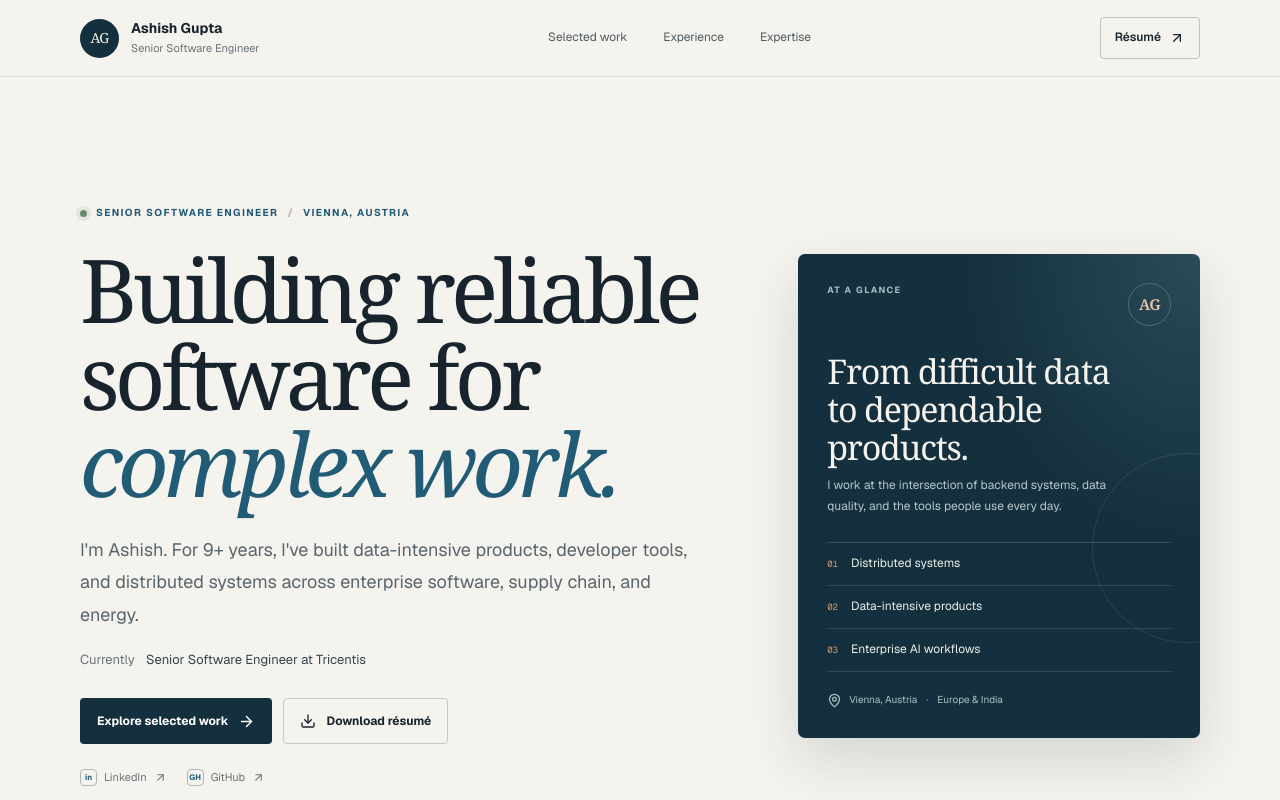
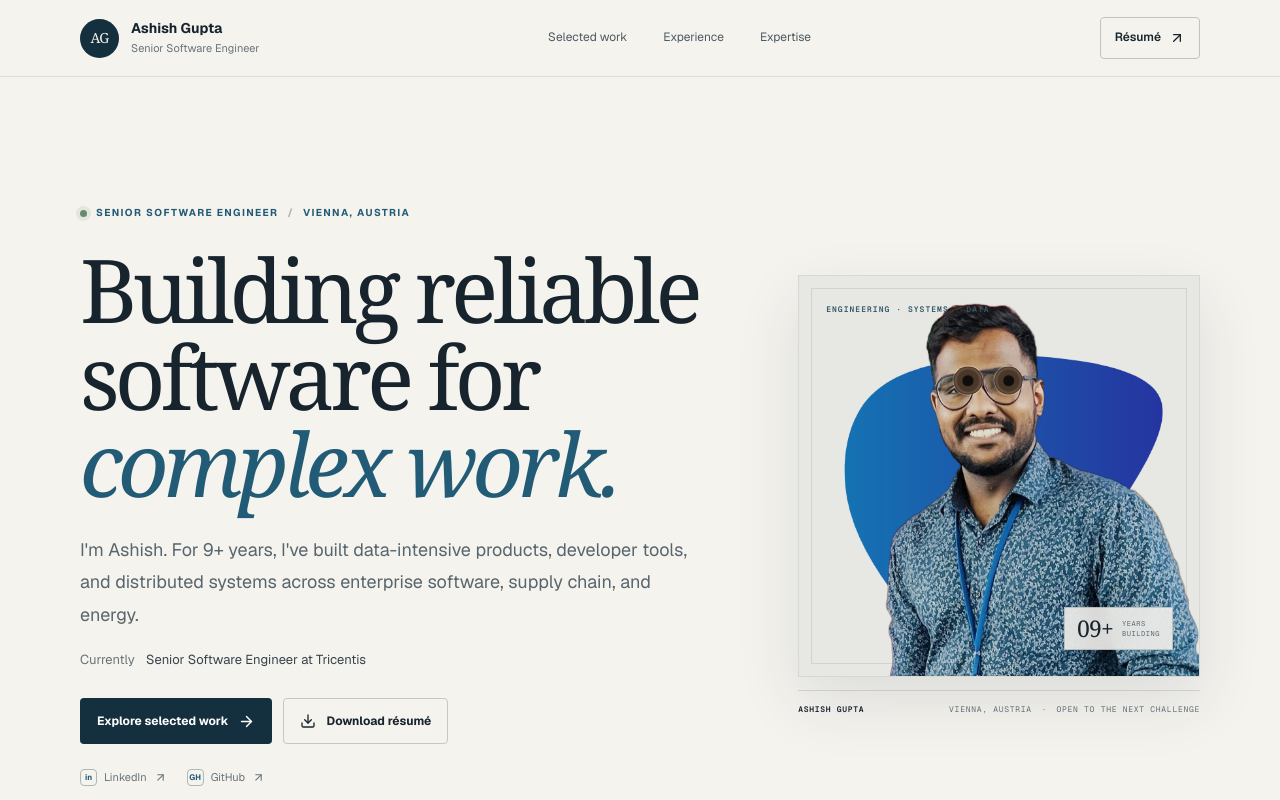
Before and after one commit to ashishgupta95/ashishgupta95.github.io, a Next.js app: page / in a window 1280 px wide. Shown: the top 800 px of the page. Built offline with nearby package versions, Linux system fonts and the light colour scheme.

Commit message:
feat: add portrait with cursor-follow eye effect

```diff
--- /dev/null
+++ b/src/app/EyeTrackingPortrait.tsx
@@ -0,0 +1,56 @@
+"use client";
+
+import { useState, type CSSProperties, type PointerEvent } from "react";
+
+type Gaze = { x: string; y: string };
+
+export default function EyeTrackingPortrait() {
+  const [gaze, setGaze] = useState<Gaze>({ x: "0px", y: "0px" });
+
+  function trackPointer(event: PointerEvent<HTMLElement>) {
+    if (event.pointerType !== "mouse" || window.matchMedia("(prefers-reduced-motion: reduce)").matches) return;
+
+    const bounds = event.currentTarget.getBoundingClientRect();
+    const horizontal = ((event.clientX - bounds.left) / bounds.width - 0.5) * 2;
+    const vertical = ((event.clientY - bounds.top) / bounds.height - 0.5) * 2;
+
+    setGaze({
+      x: `${Math.max(-1, Math.min(1, horizontal)) * 3}px`,
+      y: `${Math.max(-1, Math.min(1, vertical)) * 2}px`,
+    });
+  }
+
+  const gazeStyle = {
+    "--gaze-x": gaze.x,
+    "--gaze-y": gaze.y,
+  } as CSSProperties;
+
+  return (
+    <figure
+      className="portrait-figure"
+      aria-label="Portrait of Ashish Gupta"
+      onPointerMove={trackPointer}
+      onPointerLeave={() => setGaze({ x: "0px", y: "0px" })}
+      style={gazeStyle}
+    >
+      <div className="portrait-canvas">
+        <span className="portrait-overline">ENGINEERING · SYSTEMS · DATA</span>
+        <img
+          className="portrait-image"
+          src="/profile-pic.png"
+          alt="Ashish Gupta, smiling in glasses and a blue patterned shirt"
+          width={612}
+          height={612}
+          fetchPriority="high"
+        />
+        <span className="portrait-iris portrait-iris-left" aria-hidden="true"><span /></span>
+        <span className="portrait-iris portrait-iris-right" aria-hidden="true"><span /></span>
+        <span className="portrait-years"><strong>09+</strong><small>YEARS<br />BUILDING</small></span>
+      </div>
+      <figcaption className="portrait-caption">
+        <span>ASHISH GUPTA</span>
+        <span>VIENNA, AUSTRIA <i>·</i> OPEN TO THE NEXT CHALLENGE</span>
+      </figcaption>
+    </figure>
+  );
+}
--- a/src/app/PortfolioPage.tsx
+++ b/src/app/PortfolioPage.tsx
@@ -1,4 +1,5 @@
-import { ArrowRight, ArrowUpRight, Download, Mail, MapPin } from "lucide-react";
+import { ArrowRight, ArrowUpRight, Download, Mail } from "lucide-react";
+import EyeTrackingPortrait from "./EyeTrackingPortrait";
 
 const work = [
   { org: "Tricentis", area: "Test intelligence", title: "A shared view of nightly regression health", body: "Built a GitHub Actions reporting pipeline and GitHub Pages dashboard that turns large regression runs into useful failure reports for developers and testers.", metric: "1,396+ runs", note: "Daily triage platform adopted by 19 engineering teams.", tags: ["GitHub Actions", "TypeScript", "GitHub Pages"] },
@@ -42,13 +43,7 @@ export default function PortfolioPage() {
           <div className="hero-actions"><a className="button button-primary" href="#work">Explore selected work <ArrowRight size={17} aria-hidden="true" /></a><a className="button button-quiet" href="/AshishGupta_CV.pdf" download><Download size={16} aria-hidden="true" /> Download résumé</a></div>
           <div className="social-links"><a href="https://www.linkedin.com/in/ashish-gupta-6aa499117/" target="_blank" rel="noreferrer"><span className="social-mark">in</span> LinkedIn <ArrowUpRight size={13} aria-hidden="true" /></a><a href="https://github.com/ashishgupta95" target="_blank" rel="noreferrer"><span className="social-mark">GH</span> GitHub <ArrowUpRight size={13} aria-hidden="true" /></a></div>
         </div>
-        <aside className="profile-card" aria-label="Professional focus">
-          <div className="profile-top"><span>AT A GLANCE</span><span className="profile-monogram">AG</span></div>
-          <p className="profile-title">From difficult data to dependable products.</p>
-          <p className="profile-copy">I work at the intersection of backend systems, data quality, and the tools people use every day.</p>
-          <div className="focus-list"><div><span>01</span>Distributed systems</div><div><span>02</span>Data-intensive products</div><div><span>03</span>Enterprise AI workflows</div></div>
-          <p className="profile-location"><MapPin size={15} aria-hidden="true" /> Vienna, Austria <i>·</i> Europe &amp; India</p>
-        </aside>
+        <EyeTrackingPortrait />
       </section>
       <section className="proof-band" aria-label="Selected career impact"><div className="shell proof-grid">
         <div><strong>100+ <small>GB</small></strong><span>reconciled per data run</span></div><div><strong>19</strong><span>teams on a shared test dashboard</span></div><div><strong>25<small>%</small></strong><span>fewer validation errors</span></div><div><strong>9<small>+</small></strong><span>years in production engineering</span></div>
--- a/src/app/resume.css
+++ b/src/app/resume.css
@@ -51,17 +51,20 @@ a:focus-visible { outline: 3px solid #d28a60; outline-offset: 4px; }
 .social-links { gap: 20px; margin-top: 24px; }
 .social-links a { display: inline-flex; align-items: center; gap: 7px; color: #67747a; font-size: 11px; text-decoration: none; transition: color .2s ease; }
 .social-mark { display: grid; width: 17px; height: 17px; place-items: center; border: 1px solid #aeb8b5; border-radius: 4px; color: var(--blue); font-size: 8px; font-weight: 700; }
-.profile-card { position: relative; overflow: hidden; padding: 29px; border-radius: 7px; background: radial-gradient(ellipse at 100% 0%, rgba(93, 140, 150, .3), transparent 42%), var(--blue-dark); color: #f5f3ee; box-shadow: 0 22px 55px rgba(22, 47, 61, .15); }
-.profile-card::after { position: absolute; right: -82px; bottom: 95px; width: 190px; height: 190px; border: 1px solid rgba(255, 255, 255, .1); border-radius: 50%; content: ""; pointer-events: none; }
-.profile-top { display: flex; align-items: flex-start; justify-content: space-between; color: #a9bfc2; font-size: 9px; font-weight: 700; letter-spacing: .16em; }
-.profile-monogram { display: grid; width: 43px; height: 43px; place-items: center; border: 1px solid rgba(255,255,255,.22); border-radius: 50%; color: #dfc2a8; font-family: Georgia, serif; font-size: 15px; letter-spacing: -.05em; }
-.profile-title { max-width: 300px; margin: 26px 0 9px; font-family: Georgia, serif; font-size: clamp(25px, 3vw, 34px); line-height: 1.12; letter-spacing: -.035em; }
-.profile-copy { max-width: 315px; margin: 0; color: #b8c7c9; font-size: 12px; line-height: 1.75; }
-.focus-list { display: grid; gap: 0; margin-top: 25px; border-top: 1px solid rgba(255,255,255,.15); }
-.focus-list div { display: flex; align-items: center; gap: 13px; min-height: 43px; border-bottom: 1px solid rgba(255,255,255,.13); color: #edf0e9; font-size: 12px; }
-.focus-list span { color: #d59a72; font-family: var(--font-geist-mono), monospace; font-size: 9px; }
-.profile-location { gap: 7px; margin: 20px 0 0; color: #afc0c1; font-size: 10px; }
-.profile-location i { margin-inline: 2px; color: #d59a72; font-style: normal; }
+.portrait-figure { position: relative; width: min(100%, 430px); justify-self: end; margin: 0; isolation: isolate; }
+.portrait-canvas { position: relative; overflow: hidden; aspect-ratio: 1; border: 1px solid rgba(23, 36, 45, .08); background: #e7e8e3; box-shadow: 0 24px 60px rgba(22, 47, 61, .11); }
+.portrait-canvas::before { position: absolute; z-index: 3; inset: 12px; border: 1px solid rgba(23, 36, 45, .1); content: ""; pointer-events: none; }
+.portrait-overline { position: absolute; z-index: 4; top: 27px; left: 27px; color: #36576a; font-family: var(--font-geist-mono), monospace; font-size: 8px; font-weight: 600; letter-spacing: .13em; }
+.portrait-image { position: absolute; inset: 0; z-index: 1; display: block; width: 100%; height: 100%; object-fit: contain; mix-blend-mode: multiply; user-select: none; }
+.portrait-iris { position: absolute; z-index: 2; top: 26.1%; left: 42.2%; display: block; width: 7.2%; aspect-ratio: 1; border: 1px solid rgba(35, 26, 19, .4); border-radius: 50%; background: radial-gradient(circle, #241a14 0 27%, #49372a 31% 57%, #68503b 63% 78%, rgba(86, 65, 46, .4) 84%, transparent 90%); box-shadow: 0 0 1px 1px rgba(250, 248, 238, .35); transform: translate(-50%, -50%) translate(var(--gaze-x), var(--gaze-y)); transition: transform 170ms cubic-bezier(.2, .7, .2, 1); pointer-events: none; }
+.portrait-iris > span { position: absolute; top: 50%; left: 50%; width: 36%; height: 36%; border-radius: 50%; background: #100e0c; box-shadow: 0 0 1px rgba(0, 0, 0, .7); transform: translate(-50%, -50%); }
+.portrait-iris-right { left: 52.4%; }
+.portrait-years { position: absolute; z-index: 4; right: 26px; bottom: 26px; display: flex; align-items: center; gap: 9px; padding: 9px 12px; border: 1px solid rgba(23, 36, 45, .18); background: rgba(245, 243, 238, .88); color: var(--ink); backdrop-filter: blur(8px); }
+.portrait-years strong { font-family: Georgia, serif; font-size: 23px; font-weight: 400; line-height: 1; letter-spacing: -.04em; }
+.portrait-years small { color: #5e6b70; font-family: var(--font-geist-mono), monospace; font-size: 7px; line-height: 1.4; letter-spacing: .08em; }
+.portrait-caption { display: flex; justify-content: space-between; gap: 12px; margin-top: 13px; padding-top: 12px; border-top: 1px solid var(--line); color: #667278; font-family: var(--font-geist-mono), monospace; font-size: 8px; letter-spacing: .09em; }
+.portrait-caption span:first-child { color: var(--ink); font-weight: 600; }
+.portrait-caption i { padding-inline: 4px; color: var(--copper); font-style: normal; }
 .proof-band { border-block: 1px solid var(--line); background: #efede6; }
 .proof-grid { display: grid; grid-template-columns: repeat(4, 1fr); }
 .proof-grid > div { display: grid; align-content: center; min-height: 110px; padding: 18px 23px; border-left: 1px solid var(--line); }
@@ -130,7 +133,7 @@ a:focus-visible { outline: 3px solid #d28a60; outline-offset: 4px; }
 
 @media (max-width: 820px) {
   .hero { grid-template-columns: 1fr; gap: 42px; padding-top: 72px; }
-  .profile-card { max-width: 570px; }
+  .portrait-figure { justify-self: start; }
   .proof-grid { grid-template-columns: repeat(2, 1fr); }
   .proof-grid > div { min-height: 90px; padding-left: 18px; border-bottom: 1px solid var(--line); }
   .proof-grid > div:nth-child(odd) { padding-left: 0; border-left: 0; }
@@ -149,7 +152,7 @@ a:focus-visible { outline: 3px solid #d28a60; outline-offset: 4px; }
   .hero h1 { font-size: clamp(45px, 13vw, 67px); }
   .hero-actions { align-items: stretch; }
   .button { min-height: 44px; padding-inline: 12px; font-size: 10px; }
-  .profile-card { padding: 23px; }
+  .portrait-caption { flex-wrap: wrap; }
   .proof-grid > div { padding: 15px 10px; }
   .proof-grid strong { font-size: 27px; }
   .section { padding-block: 66px; }
@@ -175,6 +178,6 @@ a:focus-visible { outline: 3px solid #d28a60; outline-offset: 4px; }
   .shell { width: 100%; }
   .hero, .section { padding-block: 24px; }
   .hero { grid-template-columns: 1.5fr 1fr; gap: 24px; }
-  .profile-card, .experience-section { print-color-adjust: exact; -webkit-print-color-adjust: exact; }
+  .portrait-canvas, .experience-section { print-color-adjust: exact; -webkit-print-color-adjust: exact; }
   .work-card, .timeline-item, .skill-card { break-inside: avoid; }
 }
```
Also changed, not shown: public/profile-pic.png (added).
